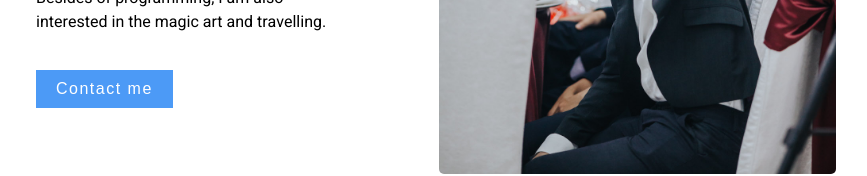
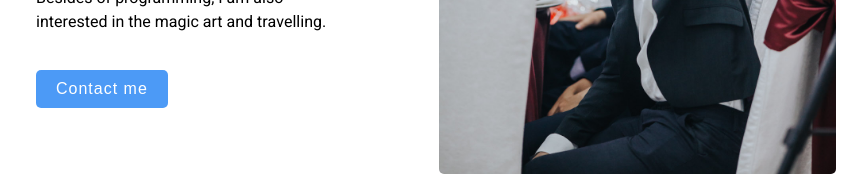
Before and after one commit to ironsoul0/ironsoul0.github.io, a React (Create React App) app: page / in a window 1280 px wide. Shown: the part 488-664 px from the top of the page, without its empty margins (204-1071 px from the left). Built offline with nearby package versions, Linux system fonts and the light colour scheme.

Commit message:
Button border add

```diff
--- a/src/index.css
+++ b/src/index.css
@@ -86,64 +86,31 @@ header {
 
 .workWithMe {
   background-color: rgb(0, 112, 243, 0.7);
+  transition: background-color 0.2s linear;
+  -webkit-transition: background-color 0.2s linear;
 }
 
-.workWithMe:before {
+.workWithMe:hover {
   background-color: rgb(0, 112, 243, 0.8);
 }
 
 .actionButton {
   display: inline-block;
   vertical-align: middle;
-  -webkit-transform: perspective(1px) translateZ(0);
   transform: perspective(1px) translateZ(0);
   box-shadow: 0 0 1px rgba(0, 0, 0, 0);
   position: relative;
-  -webkit-transition-property: color;
-  transition-property: color;
-  -webkit-transition-duration: 0.3s;
-  transition-duration: 0.3s;
   border: none;
   padding: 10px 20px;
   color: white;
   font-size: 16px;
-  letter-spacing: 1.5px;
+  letter-spacing: 1px;
   margin-top: 20px;
   cursor: pointer;
   text-decoration: none;
   font-weight: 500;
   font-family: sans-serif;
-}
-
-.actionButton:before {
-  content: "";
-  position: absolute;
-  z-index: -1;
-  top: 0;
-  left: 0;
-  right: 0;
-  bottom: 0;
-  -webkit-transform: scaleX(0);
-  transform: scaleX(0);
-  -webkit-transform-origin: 0 50%;
-  transform-origin: 0 50%;
-  -webkit-transition-property: transform;
-  transition-property: transform;
-  -webkit-transition-duration: 0.3s;
-  transition-duration: 0.3s;
-  -webkit-transition-timing-function: ease-out;
-  transition-timing-function: ease-out;
-}
-
-.actionButton:hover, .actionButton:focus:before, .actionButton:focus, .actionButton:active {
-  color: white;
-  border: none;
-}
-
-.actionButton:hover:before, .actionButton:active:before {
-  -webkit-transform: scaleX(1);
-  transform: scaleX(1);
-  border: none;
+  border-radius: 5px;
 }
 
 .main__works {
```
